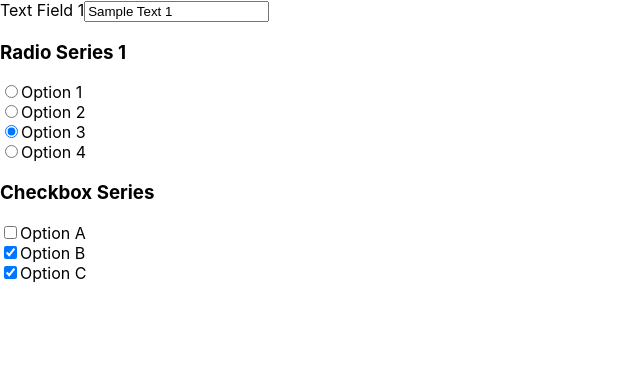
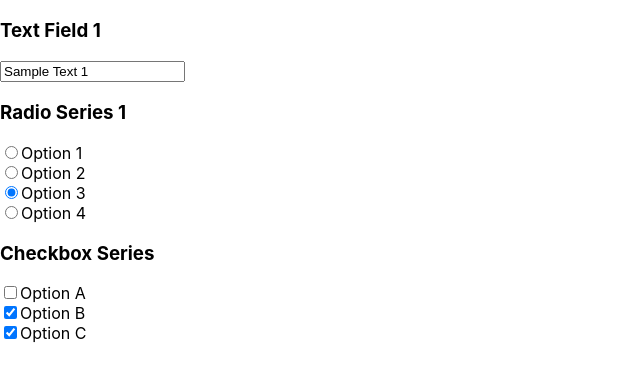
Before and after one commit to MayankPanda/por-application-portal, a React (Create React App) app in the folder frontend/: page /render in a window 1280 px wide. Shown: the top 380 px of the page, without its empty margins (0-640 px from the left). Built offline with nearby package versions, Linux system fonts and the light colour scheme.

Commit message:
Update renderForm.js

```diff
--- a/frontend/src/pages/renderForm.js
+++ b/frontend/src/pages/renderForm.js
@@ -6,7 +6,7 @@ function DisplayArbitraryForm({ formData }) {
       case 0: // Textbox
         return (
           <div key={index}>
-            <label>{field.title}</label>
+            <h3>{field.title}</h3>
             <input type="text" value={field.Data.text} />
           </div>
         );
```
